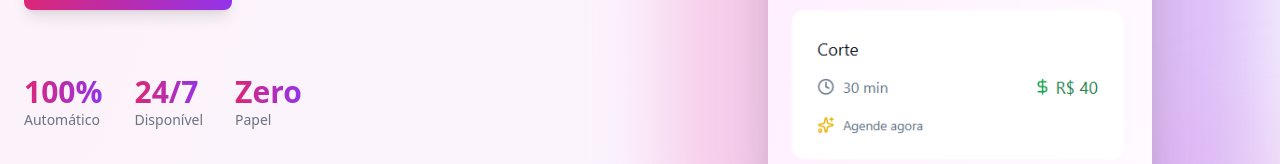
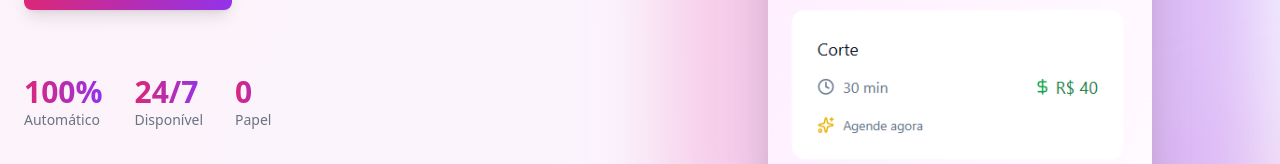
Before and after one commit to Raphahf6/agendador, a React (Vite) app: page / in a window 1280 px wide. Shown: the part 621-785 px from the top of the page. Built offline with nearby package versions, Linux system fonts and the light colour scheme.

Commit message:
melhora landing

```diff
--- a/src/pages/LandingPage.jsx
+++ b/src/pages/LandingPage.jsx
@@ -99,7 +99,7 @@ export function LandingPage({ onGetStarted }) { // A prop onGetStarted não é m
                 </div>
                 <div>
                   <div className="text-3xl font-bold bg-gradient-to-r from-pink-600 to-purple-600 bg-clip-text text-transparent">
-                    Zero
+                    0
                   </div>
                   <p className="text-sm text-gray-500">Papel</p>
                 </div>
```
